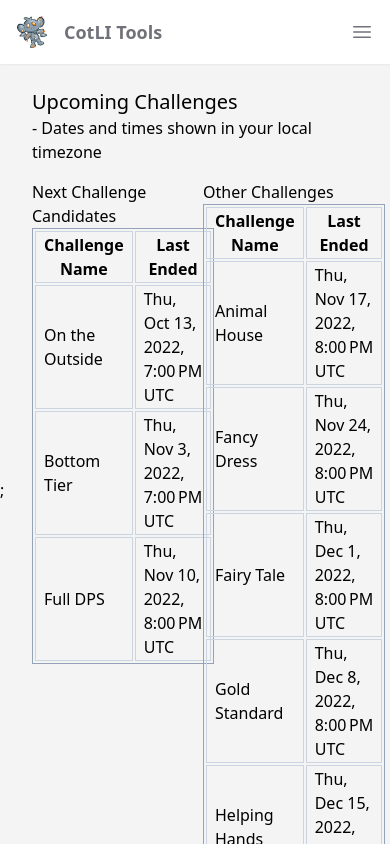
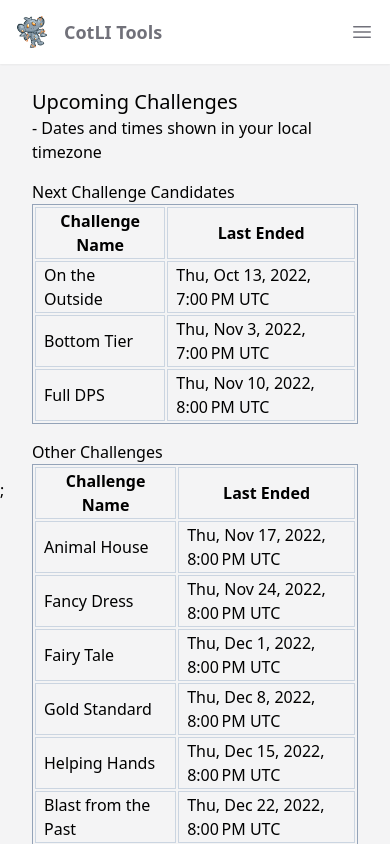
Before and after one commit to Pneumatus/cotli-tools, a Next.js app: page /cotli-tools/challenges in a window 390 px wide. Shown: the top 844 px of the page. Built offline with nearby package versions, Linux system fonts and the light colour scheme.

Commit message:
Improve challenge page for mobile

```diff
--- a/pages/challenges.tsx
+++ b/pages/challenges.tsx
@@ -23,12 +23,12 @@ function Challenges() {
     const otherChallenges = sortedChallenges.slice(3);
 
     return (
-        <div className='px-8 pt-6 pb-8 mb-4 grid grid-cols-2 gap-4 h-0'>
-            <div className='col-span-full'>
+        <div className='flex flex-wrap px-8 pt-6 pb-8 mb-4 h-0'>
+            <div className='w-full pb-4'>
                 <p className='text-xl'>Upcoming Challenges</p>
                 <p>- Dates and times shown in your local timezone</p>
             </div>
-            <div>
+            <div className='w-full lg:w-1/2 pb-4'>
                 <p>Next Challenge Candidates</p>
                 <table className='table-auto border-separate border border-slate-400'>
                     <thead>
@@ -49,7 +49,7 @@ function Challenges() {
                     </tbody>
                 </table>
             </div>
-            <div>
+            <div className='w-full lg:w-1/2'>
                 <p>Other Challenges</p>
                 <table className='table-auto border-separate border border-slate-400'>
                     <thead>
```
